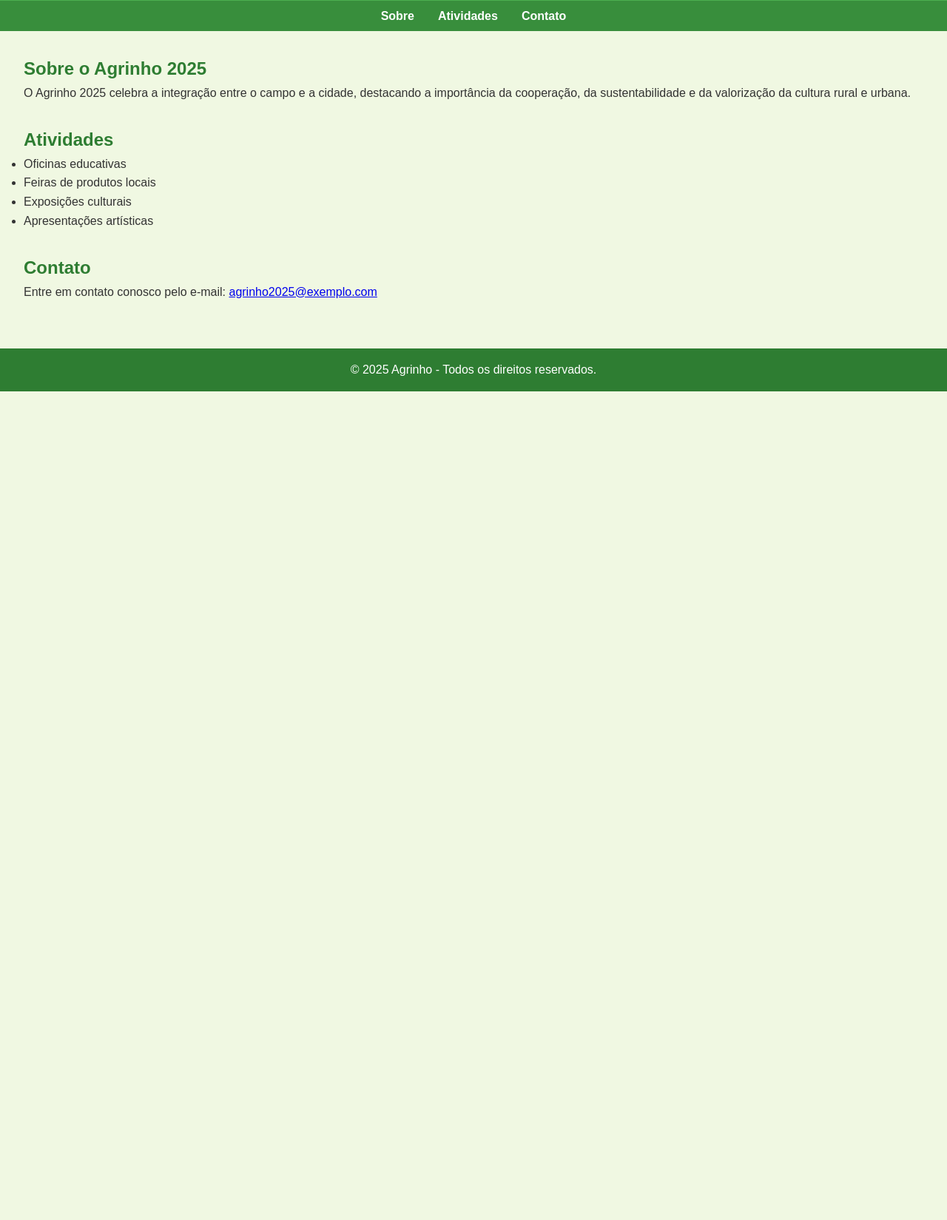
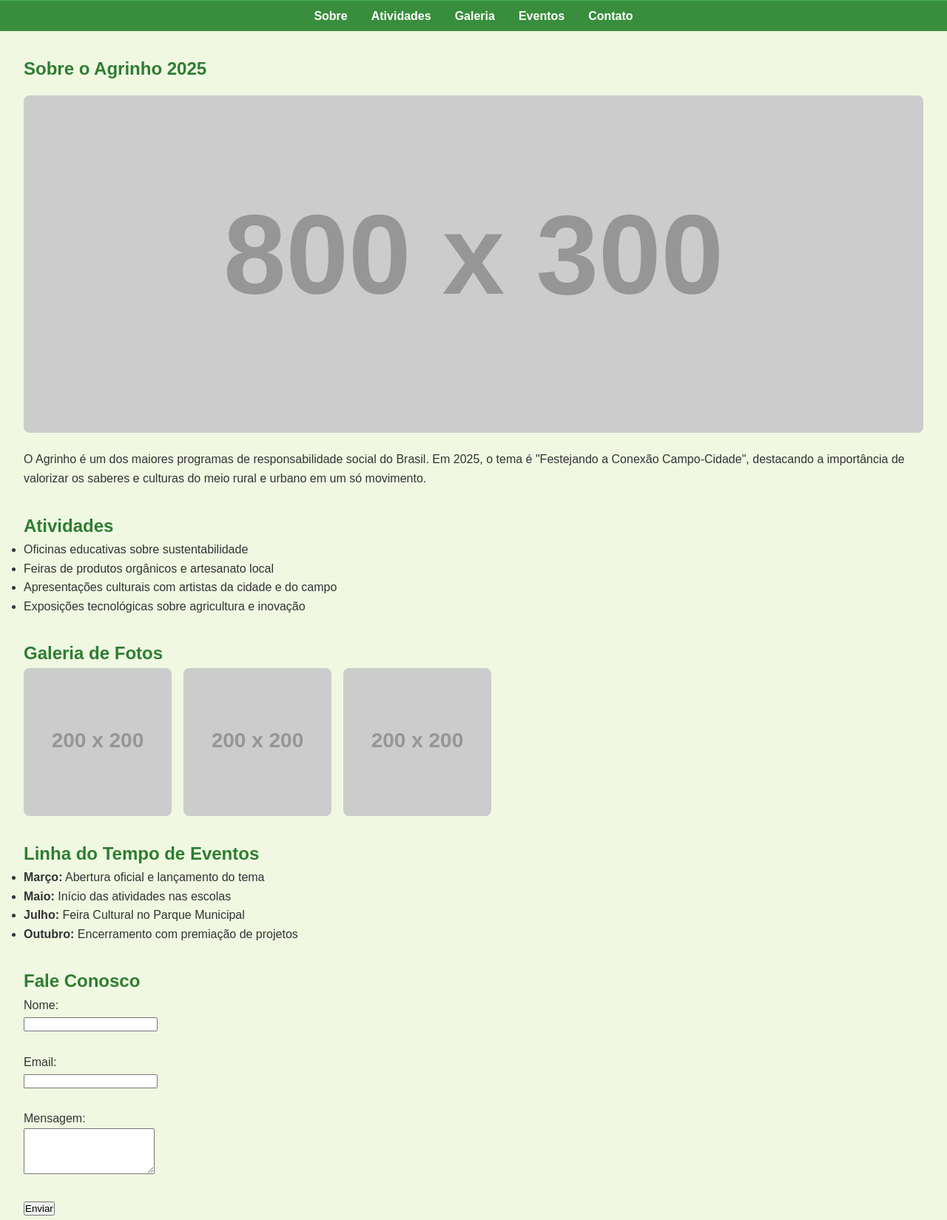
Before and after one commit to Rzinn2007/Agrinho_2025, a plain HTML site: page index.html in a window 1280 px wide. Shown: the part 140-1789 px from the top of the page at 74% size. Before the commit the page ends 800 px from the top, so only its background shows below. Drawn offline with Linux system fonts and the light colour scheme; placeholder pictures from the web are drawn by us.

Commit message:
Add files via upload

```diff
--- a/index.html
+++ b/index.html
@@ -1,10 +1,10 @@
 <!DOCTYPE html>
 <html lang="pt-BR">
 <head>
-  <meta charset="UTF-8">
-  <meta name="viewport" content="width=device-width, initial-scale=1.0">
+  <meta charset="UTF-8" />
+  <meta name="viewport" content="width=device-width, initial-scale=1.0"/>
   <title>Agrinho 2025 - Campo e Cidade</title>
-  <link rel="stylesheet" href="style.css">
+  <link rel="stylesheet" href="style.css" />
 </head>
 <body>
   <header>
@@ -16,6 +16,8 @@
     <ul>
       <li><a href="#sobre">Sobre</a></li>
       <li><a href="#atividades">Atividades</a></li>
+      <li><a href="#galeria">Galeria</a></li>
+      <li><a href="#eventos">Eventos</a></li>
       <li><a href="#contato">Contato</a></li>
     </ul>
   </nav>
@@ -23,22 +25,53 @@
   <main>
     <section id="sobre">
       <h2>Sobre o Agrinho 2025</h2>
-      <p>O Agrinho 2025 celebra a integração entre o campo e a cidade, destacando a importância da cooperação, da sustentabilidade e da valorização da cultura rural e urbana.</p>
+      <img src="https://via.placeholder.com/800x300?text=Agrinho+2025" alt="Imagem do Agrinho 2025" style="width:100%;margin:1rem 0;border-radius:8px;">
+      <p>O Agrinho é um dos maiores programas de responsabilidade social do Brasil. Em 2025, o tema é "Festejando a Conexão Campo-Cidade", destacando a importância de valorizar os saberes e culturas do meio rural e urbano em um só movimento.</p>
     </section>
 
     <section id="atividades">
       <h2>Atividades</h2>
       <ul>
-        <li>Oficinas educativas</li>
-        <li>Feiras de produtos locais</li>
-        <li>Exposições culturais</li>
-        <li>Apresentações artísticas</li>
+        <li>Oficinas educativas sobre sustentabilidade</li>
+        <li>Feiras de produtos orgânicos e artesanato local</li>
+        <li>Apresentações culturais com artistas da cidade e do campo</li>
+        <li>Exposições tecnológicas sobre agricultura e inovação</li>
+      </ul>
+    </section>
+
+    <section id="galeria">
+      <h2>Galeria de Fotos</h2>
+      <div style="display: flex; gap: 1rem; flex-wrap: wrap;">
+        <img src="https://via.placeholder.com/200?text=Campo" alt="Campo" style="width:200px; border-radius: 8px;">
+        <img src="https://via.placeholder.com/200?text=Cidade" alt="Cidade" style="width:200px; border-radius: 8px;">
+        <img src="https://via.placeholder.com/200?text=Feira" alt="Feira" style="width:200px; border-radius: 8px;">
+      </div>
+    </section>
+
+    <section id="eventos">
+      <h2>Linha do Tempo de Eventos</h2>
+      <ul>
+        <li><strong>Março:</strong> Abertura oficial e lançamento do tema</li>
+        <li><strong>Maio:</strong> Início das atividades nas escolas</li>
+        <li><strong>Julho:</strong> Feira Cultural no Parque Municipal</li>
+        <li><strong>Outubro:</strong> Encerramento com premiação de projetos</li>
       </ul>
     </section>
 
     <section id="contato">
-      <h2>Contato</h2>
-      <p>Entre em contato conosco pelo e-mail: <a href="mailto:agrinho2025@exemplo.com">agrinho2025@exemplo.com</a></p>
+      <h2>Fale Conosco</h2>
+      <form>
+        <label for="nome">Nome:</label><br>
+        <input type="text" id="nome" name="nome" required><br><br>
+
+        <label for="email">Email:</label><br>
+        <input type="email" id="email" name="email" required><br><br>
+
+        <label for="mensagem">Mensagem:</label><br>
+        <textarea id="mensagem" name="mensagem" rows="4" required></textarea><br><br>
+
+        <button type="submit">Enviar</button>
+      </form>
     </section>
   </main>
 
```
Also changed, not shown: app.js (added, +46 -0 lines).
